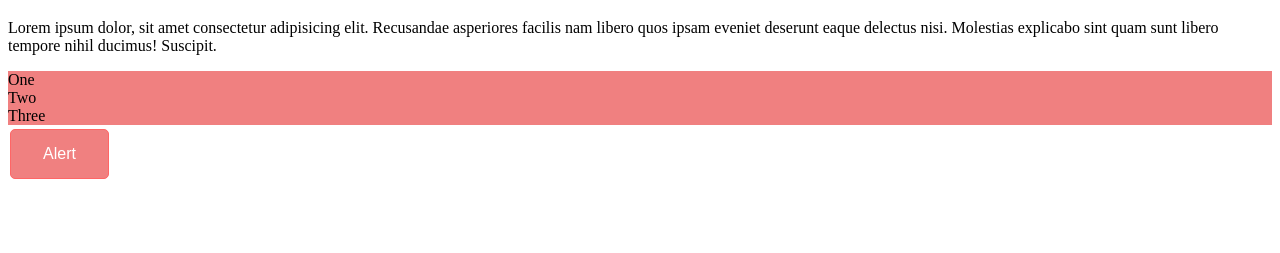
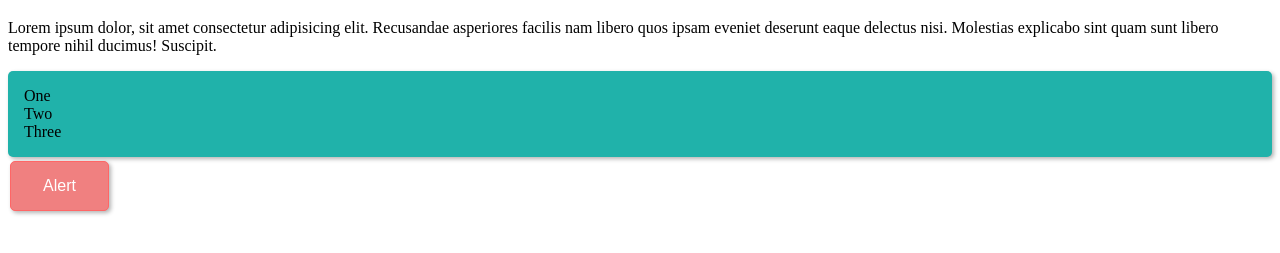
Before and after one commit to Zubaidullah/computer50, a plain HTML site: page index.html in a window 1280 px wide. Shown: the part 61-314 px from the top of the page. Drawn offline with Linux system fonts and the light colour scheme.

Commit message:
adding styles to the ul and button

```diff
--- a/style.css
+++ b/style.css
@@ -2,11 +2,16 @@ ul {
     list-style-type: none;
     margin: 0;
     padding: 0;
-    background-color: lightcoral;
+    background-color: lightseagreen;
+    padding: 1rem;
+    border-radius: 5px;
+    box-sizing: border-box;
+    box-shadow: 2px 2px 4px 0 rgba(0,0,0,0.3);
 }
 
 button {
     background-color: lightcoral;
+    box-sizing: border-box;
     border: none;
     color: white;
     padding: 15px 32px;
@@ -18,6 +23,7 @@ button {
     border-radius: 5px;
     border: solid 1px #ff6666;
     transition: all 0.3s ease 0s;
+    box-shadow: 2px 2px 4px 0 rgba(0,0,0,0.3);
 }
 
 button:hover {
```
